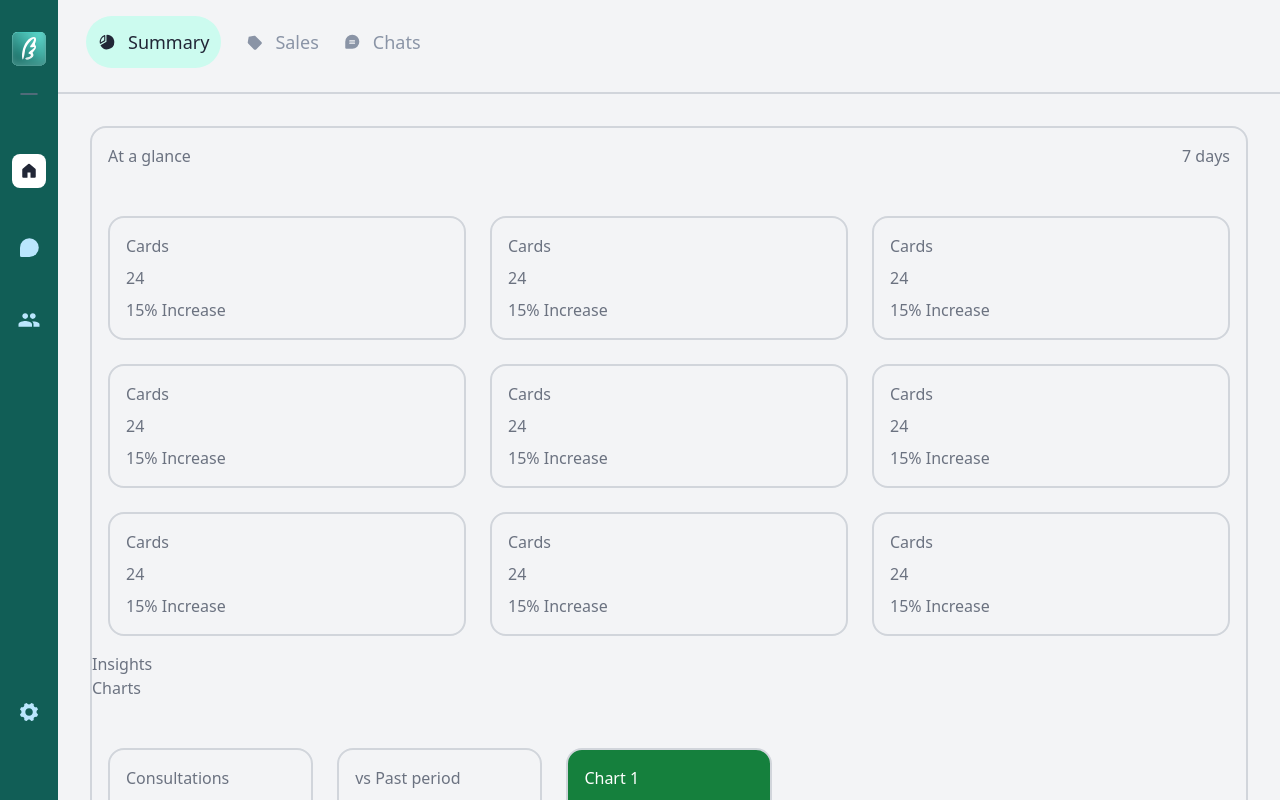
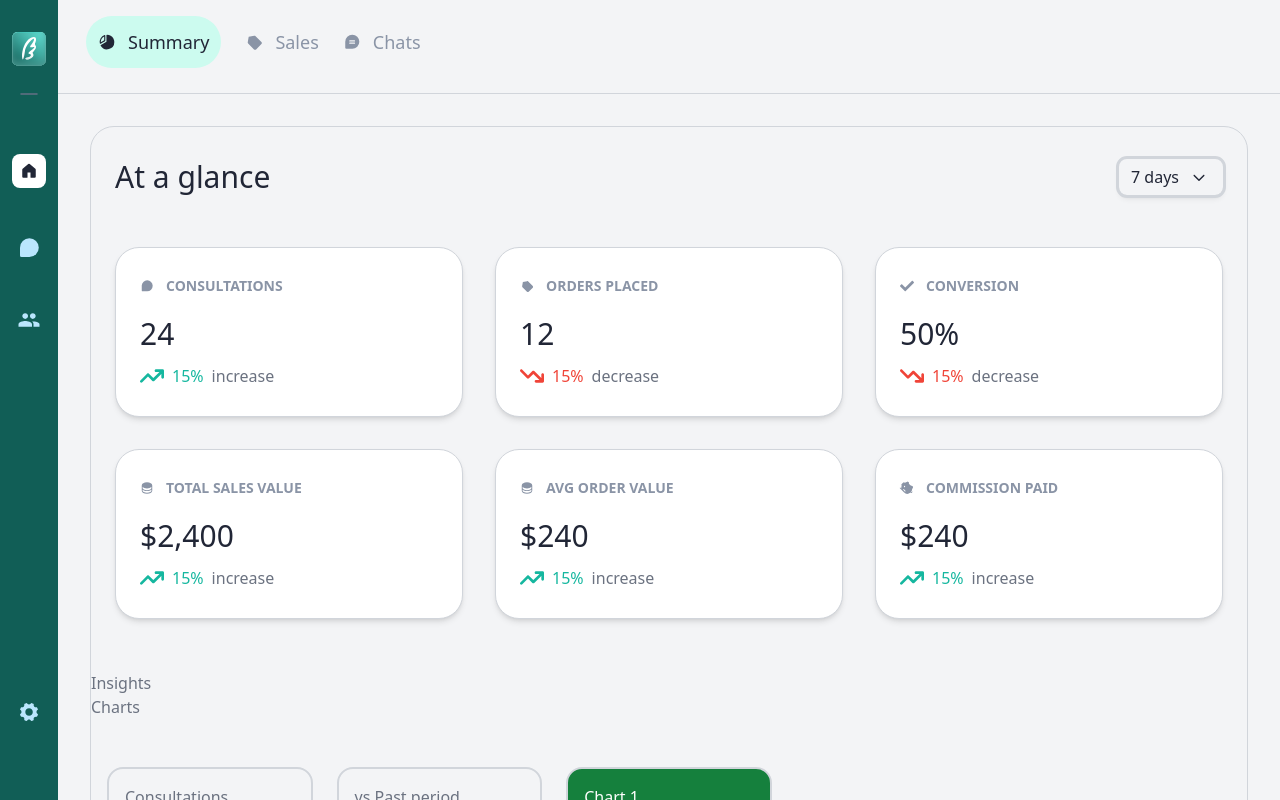
Before and after one commit to duokobia/wingman-dashboard, a React (Create React App) app: page / in a window 1280 px wide. Shown: the top 800 px of the page. Built offline with nearby package versions, Linux system fonts and the light colour scheme.

Commit message:
feat: Create at-a-glance card deck (#4)

```diff
--- a/src/components/Content.tsx
+++ b/src/components/Content.tsx
@@ -1,63 +1,56 @@
-import React from 'react'
+import { RxCaretDown } from "react-icons/rx";
+import { PiChatTeardropFill, PiPiggyBankFill, PiDatabaseFill } from "react-icons/pi";
+import { FaArrowTrendUp, FaArrowTrendDown } from "react-icons/fa6";
+import { MdLabel } from "react-icons/md";
+import { FaCheck } from "react-icons/fa";
+
 
 const Content = () => {
   return (
-    <main className=' min-h-screen m-8  border-gray-300 border-2 rounded-2xl'>
+    <main className=' min-h-screen m-8 border-gray-300 border-[1.3px] rounded-3xl'>
       <section className='atAGlance'>
-        <div className='m-4 flex justify-between'>
-        <h1>At a glance</h1>
-        <button>7 days</button>
+        <div className='my-4 mx-6 py-4 flex justify-between'>
+        <h1 className='text-3xl text-wingman-black'>At a glance</h1>
+        <button className="outline outline-gray-300 rounded-lg px-3 text-wingman-black shadow-md"><span className="flex items-center gap-2">7 days <span className="text-2xl"><RxCaretDown /></span></span></button>
         </div>
-        <div className='grid w-full grid-flow-row-dense grid-cols-1 xs:gap-8 lg:mb-0 mt-16 md:mt-8 lg:mt-8 lg:max-w-full lg:grid-cols-3 md:gap-2 lg:gap-6  p-4'>
-          <div className='flex flex-col rounded-2xl border-gray-300 border-2 p-4 gap-2'>
-            <h2 className='title'>Cards</h2>
-            <h3>24</h3>
-            <span>15% Increase</span>
+        <div className='grid w-full grid-flow-row-dense grid-cols-1 xs:gap-8 lg:mb-0 mt-16 md:mt-8 lg:mt-8 lg:max-w-full lg:grid-cols-3 md:gap-2 lg:gap-8  py-1 px-6'>
+
+          <div className='flex flex-col rounded-3xl border-gray-300 border-[0.82px] shadow-md px-6 py-7 gap-2 bg-white'>
+            <h2 className='title font-semibold text-sm text-wingman-lightgray flex items-center gap-3 mb-3'><PiChatTeardropFill />CONSULTATIONS</h2>
+            <h3 className="font-medium text-3xl text-wingman-black mb-1">24</h3>
+            <span className="flex items-center gap-2 text-md font-light"><span className="flex items-center gap-2 text-wingman-iconGreen "><span className="text-2xl"><FaArrowTrendUp /></span>15%</span>increase</span>
           </div>
-          <div className='flex flex-col rounded-2xl border-gray-300 border-2 p-4 gap-2'>
-            <h2 className='title'>Cards</h2>
-            <h3>24</h3>
-            <span>15% Increase</span>
+          <div className='flex flex-col rounded-3xl border-gray-300 border-[0.82px] shadow-md px-6 py-7 gap-2 bg-white'>
+            <h2 className='title font-semibold text-sm text-wingman-lightgray flex items-center gap-3 mb-3'><span className="transform rotate-[-135deg]"><MdLabel /></span>ORDERS PLACED</h2>
+            <h3 className="font-medium text-3xl text-wingman-black mb-1">12</h3>
+            <span className="flex items-center gap-2 text-md font-light"><span className="flex items-center gap-2 text-wingman-red "><span className="text-2xl"><FaArrowTrendDown /></span>15%</span>decrease</span>
           </div>
-          <div className='flex flex-col rounded-2xl border-gray-300 border-2 p-4 gap-2'>
-            <h2 className='title'>Cards</h2>
-            <h3>24</h3>
-            <span>15% Increase</span>
-          </div>
-          <div className='flex flex-col rounded-2xl border-gray-300 border-2 p-4 gap-2'>
-            <h2 className='title'>Cards</h2>
-            <h3>24</h3>
-            <span>15% Increase</span>
-          </div>
-          <div className='flex flex-col rounded-2xl border-gray-300 border-2 p-4 gap-2'>
-            <h2 className='title'>Cards</h2>
-            <h3>24</h3>
-            <span>15% Increase</span>
-          </div>
-          <div className='flex flex-col rounded-2xl border-gray-300 border-2 p-4 gap-2'>
-            <h2 className='title'>Cards</h2>
-            <h3>24</h3>
-            <span>15% Increase</span>
-          </div>
-          <div className='flex flex-col rounded-2xl border-gray-300 border-2 p-4 gap-2'>
-            <h2 className='title'>Cards</h2>
-            <h3>24</h3>
-            <span>15% Increase</span>
-          </div>
-          <div className='flex flex-col rounded-2xl border-gray-300 border-2 p-4 gap-2'>
-            <h2 className='title'>Cards</h2>
-            <h3>24</h3>
-            <span>15% Increase</span>
-          </div>
-          <div className='flex flex-col rounded-2xl border-gray-300 border-2 p-4 gap-2'>
-            <h2 className='title'>Cards</h2>
-            <h3>24</h3>
-            <span>15% Increase</span>
+          <div className='flex flex-col rounded-3xl border-gray-300 border-[0.82px] shadow-md px-6 py-7 gap-2 bg-white'>
+            <h2 className='title font-semibold text-sm text-wingman-lightgray flex items-center gap-3 mb-3'><FaCheck />
+            CONVERSION</h2>
+            <h3 className="font-medium text-3xl text-wingman-black mb-1">50%</h3>
+            <span className="flex items-center gap-2 text-md font-light"><span className="flex items-center gap-2 text-wingman-red "><span className="text-2xl"><FaArrowTrendDown /></span>15%</span>decrease</span>
           </div>
 
+          <div className='flex flex-col rounded-3xl border-gray-300 border-[0.82px] shadow-md px-6 py-7 gap-2 bg-white'>
+            <h2 className='title font-semibold text-sm text-wingman-lightgray flex items-center gap-3 mb-3'><PiDatabaseFill />TOTAL SALES VALUE</h2>
+            <h3 className="font-medium text-3xl text-wingman-black mb-1">$2,400</h3>
+            <span className="flex items-center gap-2 text-md font-light"><span className="flex items-center gap-2 text-wingman-iconGreen "><span className="text-2xl"><FaArrowTrendUp /></span>15%</span>increase</span>
+          </div>
+          <div className='flex flex-col rounded-3xl border-gray-300 border-[0.82px] shadow-md px-6 py-7 gap-2 bg-white'>
+            <h2 className='title font-semibold text-sm text-wingman-lightgray flex items-center gap-3 mb-3'><span ><PiDatabaseFill /></span>AVG ORDER VALUE</h2>
+            <h3 className="font-medium text-3xl text-wingman-black mb-1">$240</h3>
+            <span className="flex items-center gap-2 text-md font-light"><span className="flex items-center gap-2 text-wingman-iconGreen "><span className="text-2xl"><FaArrowTrendUp /></span>15%</span>increase</span>
+          </div>
+          <div className='flex flex-col rounded-3xl border-gray-300 border-[0.82px] shadow-md px-6 py-7 gap-2 bg-white'>
+            <h2 className='title font-semibold text-sm text-wingman-lightgray flex items-center gap-3 mb-3'><span className="transform rotate-[-135deg]"><PiPiggyBankFill />
+            </span>COMMISSION PAID</h2>
+            <h3 className="font-medium text-3xl text-wingman-black mb-1">$240</h3>
+            <span className="flex items-center gap-2 text-md font-light"><span className="flex items-center gap-2 text-wingman-iconGreen "><span className="text-2xl"><FaArrowTrendUp /></span>15%</span>increase</span>
+          </div>
         </div>
       </section>
-      <section className='atAGlance'>
+      <section className='atAGlance my-12'>
         <h1>Insights</h1>
         <div>
           Charts
--- a/src/components/Header.tsx
+++ b/src/components/Header.tsx
@@ -3,7 +3,7 @@ import { MdLabel } from "react-icons/md";
 
 const Header = () => {
     return (
-        <header className=" border-gray-300 border-b-2 p-4 h-[94px]">
+        <header className=" border-gray-300 border-b-[1.52px] p-4 h-[94px]">
             <nav>
               <ul className='flex gap-6 pl-3'>
                 <li className='flex items-center gap-3 bg-wingman-teal px-3 py-3 rounded-full font-medium text-lg text-wingman-black'><PiChartPieSliceFill />Summary</li>
--- a/tailwind.config.js
+++ b/tailwind.config.js
@@ -8,6 +8,7 @@ module.exports = {
       colors: {
         'wingman-blue': '#1DA1F2',
         'wingman-green': '#115E56',
+        'wingman-iconGreen': '#15B79F',
         'wingman-teal': '#CCFBEF',
         'wingman-turquiose': '#15879F',
         'wingman-red': '#F04438',
--- a/tsconfig.json
+++ b/tsconfig.json
@@ -4,9 +4,13 @@
     "module": "esnext",
     "jsx": "react-jsx", // Use "react-jsx" for React 17+ with new JSX transform
     "strict": true,
+    "lib": ["dom", "dom.iterable", "esnext"],
     "esModuleInterop": true,
     "skipLibCheck": true,
+    "allowJs": true,
     "forceConsistentCasingInFileNames": true,
+    "noFallthroughCasesInSwitch": true,
+    "allowSyntheticDefaultImports": true,
     "moduleResolution": "node",
     "resolveJsonModule": true,
     "isolatedModules": true,
```
Also changed, not shown: src/components/Dropdown.tsx (+87 -0 lines).
